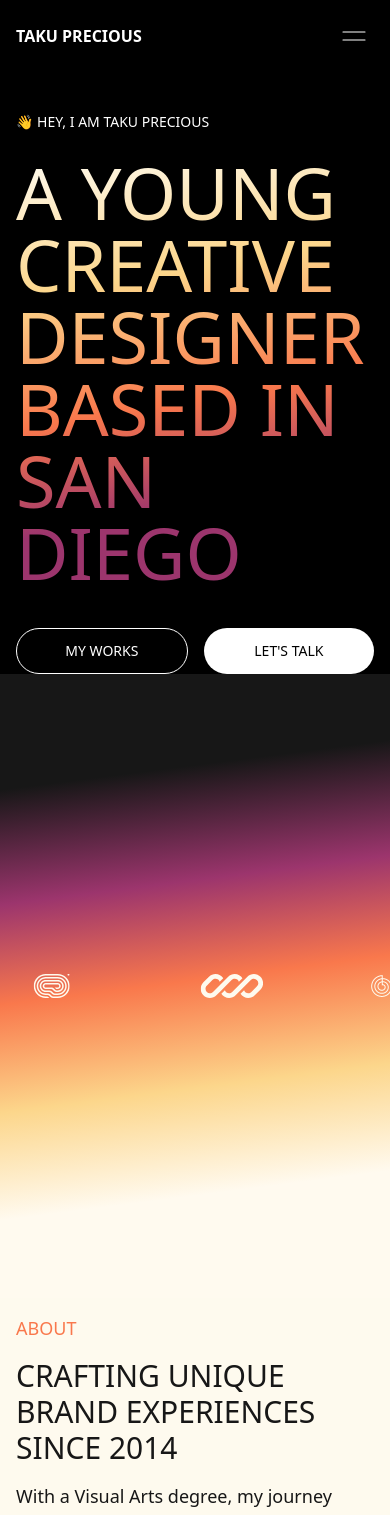
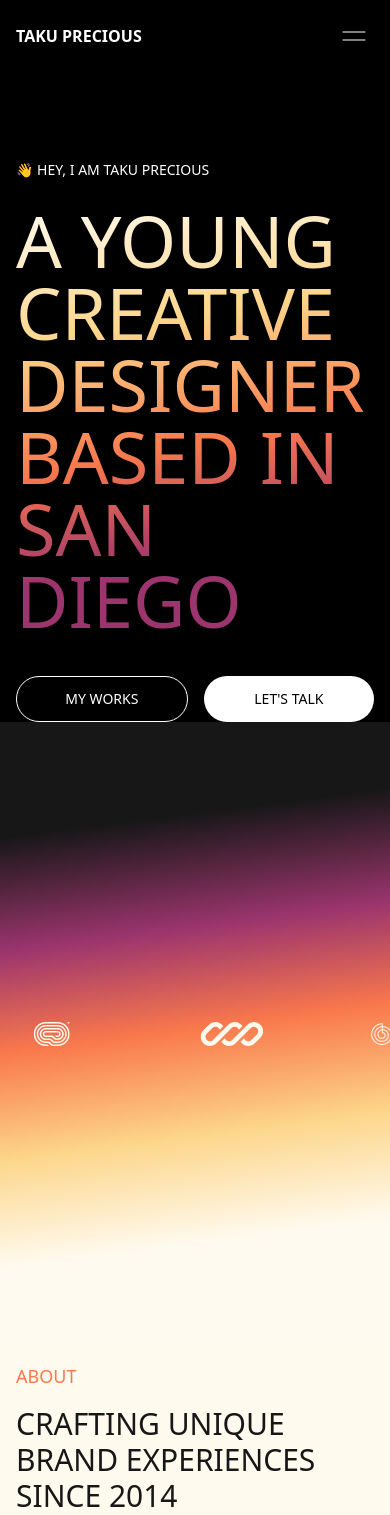
Before and after one commit to Oscardobanks/portfolio-template, a Next.js app: page / in a window 390 px wide. Shown: the top 1515 px of the page. Built offline with nearby package versions, Linux system fonts and the light colour scheme.

Commit message:
modified responsiveness

```diff
--- a/components/Hero.tsx
+++ b/components/Hero.tsx
@@ -3,12 +3,12 @@ import React from 'react'
 
 const Hero = () => {
     return (
-        <div className="bg-black lg:pt-40 pt-28 lg:px-14 md:px-8 px-4">
+        <div className="bg-black pt-40 lg:px-14 md:px-8 px-4">
             <p className="md:text-lg text-sm text-white uppercase">👋 Hey, I am Taku Precious</p>
             <h1 className="xl:text-8xl lg:text-7xl md:text-8xl text-7xl pt-6 pb-10 lg:w-2/3 md:w-5/6 gradient-text">
                 A YOUNG CREATIVE DESIGNER BASED IN SAN DIEGO
             </h1>
-            <div className="flex gap-4">
+            <div className="flex gap-4 pb-6">
                 <button className="lg:px-6 px-12 py-3 bg-trasnparent text-sm text-white border border-white hover:bg-gray-800 transition rounded-full uppercase cursor-pointer md:w-fit w-full hover:scale-[102]">my works</button>
                 <button className="bg-white hover:bg-gray-200 rounded-full lg:px-6 px-12 py-3 text-sm text-black uppercase cursor-pointer md:w-fit w-full hover:scale-[102]">let's talk</button>
             </div>
--- a/components/InfiniteSpinner.tsx
+++ b/components/InfiniteSpinner.tsx
@@ -6,7 +6,7 @@ import Marquee from "react-fast-marquee";
 const InfiniteSpinner = () => {
     const items = Array.from({ length: 6 }, (_, index) => index)
     return (
-        <div className="py-[300px] -mb-6 bg-[url('/bg.svg')] bg-cover bg-bottom bg-no-repeat rotate-180 ">
+        <div className="py-[300px] -my-6 bg-[url('/bg.svg')] bg-cover bg-bottom bg-no-repeat rotate-180 ">
             {/* Desktop Layout */}
             <div className="hidden lg:flex justify-between items-center gap-4 rotate-180 px-20">
                 {items.map((_, index) => (
```
